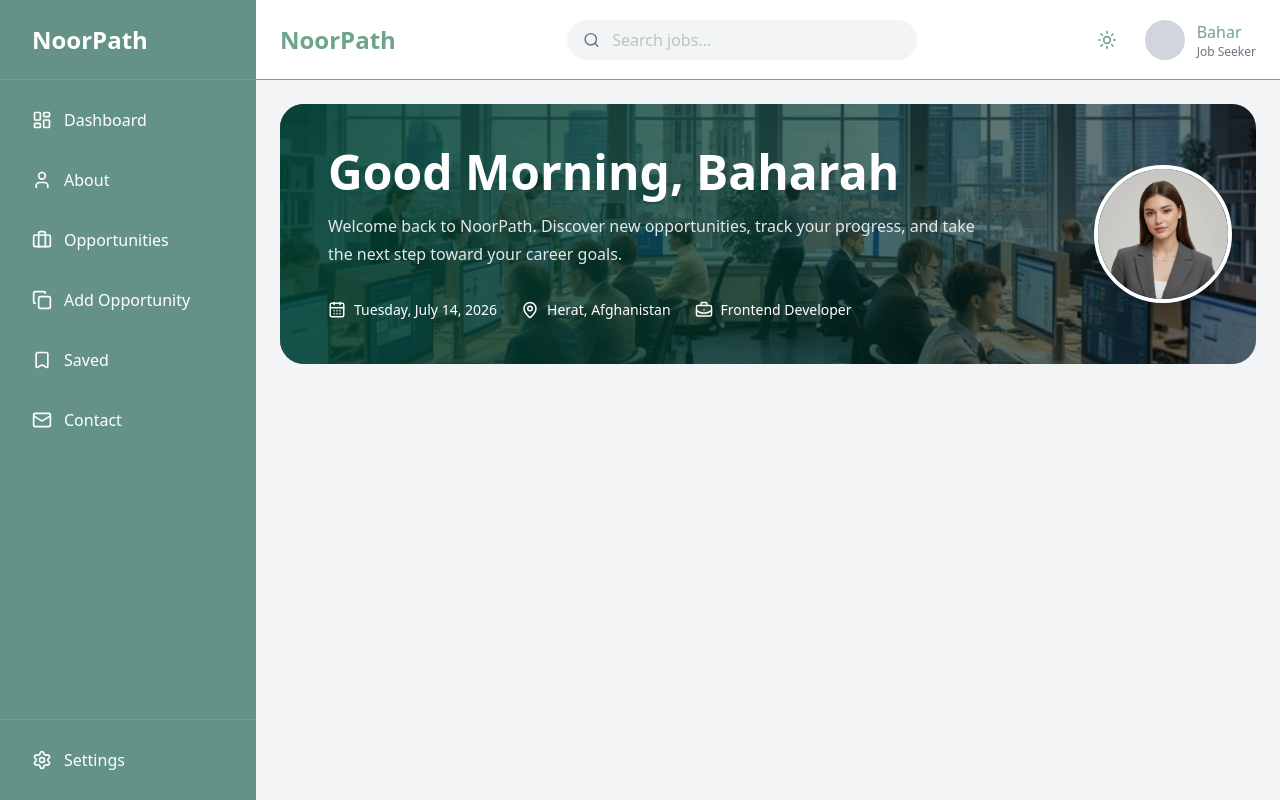
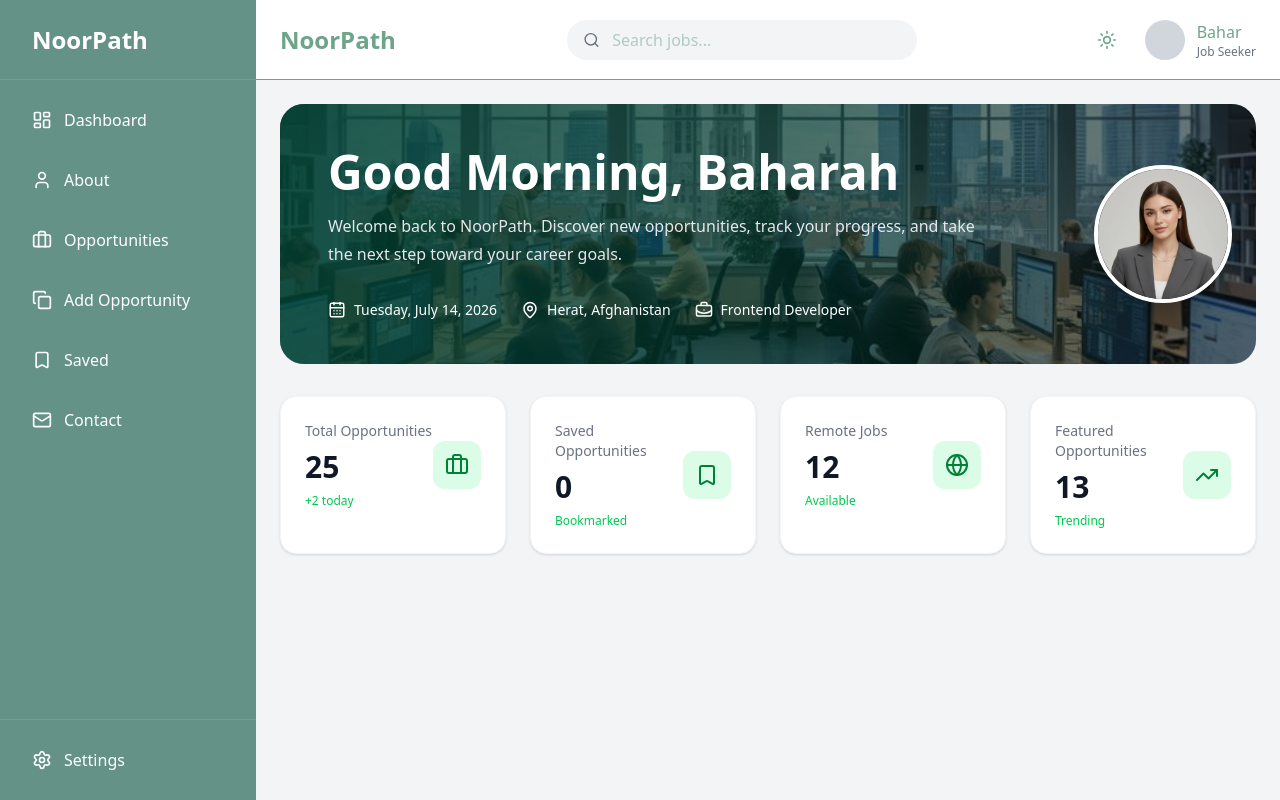
Before and after one commit to Baharah-Rostami/NoorPath, a Next.js app: page /dashboard in a window 1280 px wide. Built offline with nearby package versions, Linux system fonts and the light colour scheme.

Commit message:
stats cards added to dashboard page

```diff
--- a/app/dashboard/page.tsx
+++ b/app/dashboard/page.tsx
@@ -1,10 +1,12 @@
 import DashboardBanner from "@/components/dashboard/DashboardBanner";
+import StatsCards from "@/components/dashboard/StatsCard";
+
 export default function DashboardPage() {
   return (
    <main className="space-y-8">
 
     <DashboardBanner />
-
+    <StatsCards/>
 </main>
   );
 }
--- a/components/dashboard/StatsCard.tsx
+++ b/components/dashboard/StatsCard.tsx
@@ -0,0 +1,158 @@
+"use client";
+
+import { useEffect, useState } from "react";
+
+import {
+  Briefcase,
+  Bookmark,
+  Globe,
+  TrendingUp,
+} from "lucide-react";
+
+import { getOpportunities } from "@/lib/opportunitiesStorage";
+import { getSavedIds } from "@/lib/savedOpportunities";
+
+import type { Opportunity } from "@/data/opportunities";
+
+
+export default function StatsCards() {
+
+  const [opportunities, setOpportunities] = useState<Opportunity[]>([]);
+  const [savedCount, setSavedCount] = useState(0);
+
+
+  useEffect(() => {
+
+    setOpportunities(
+      getOpportunities()
+    );
+
+
+    setSavedCount(
+      getSavedIds().length
+    );
+
+  }, []);
+
+
+
+  const stats = [
+    {
+      title: "Total Opportunities",
+      value: opportunities.length,
+      subtitle: "+2 today",
+      icon: Briefcase,
+    },
+
+    {
+      title: "Saved Opportunities",
+      value: savedCount,
+      subtitle: "Bookmarked",
+      icon: Bookmark,
+    },
+
+    {
+      title: "Remote Jobs",
+      value: opportunities.filter(
+        (job)=>job.remote
+      ).length,
+      subtitle: "Available",
+      icon: Globe,
+    },
+
+    {
+      title: "Featured Opportunities",
+      value: opportunities.filter(
+        (job)=>job.featured
+      ).length,
+      subtitle: "Trending",
+      icon: TrendingUp,
+    },
+  ];
+
+
+
+  return (
+    <section
+      className="grid grid-cols-1 sm:grid-cols-2 xl:grid-cols-4 gap-6
+      ">
+
+      {
+        stats.map((stat)=>{
+
+          const Icon = stat.icon;
+
+
+          return (
+            <div
+              key={stat.title}
+              className=" bg-white dark:bg-zinc-900 rounded-2xl p-6 border border-gray-100 dark:border-zinc-800 shadow-sm hover:shadow-md  transition
+              "
+            >
+
+              <div className=" flex items-center justify-between
+              ">
+
+                <div>
+
+                  <p className="
+                  text-sm
+                  text-gray-500
+                  dark:text-gray-400
+                  ">
+                    {stat.title}
+                  </p>
+
+
+                  <h2 className="
+                  text-3xl
+                  font-bold
+                  mt-2
+                  text-gray-900
+                  dark:text-white
+                  ">
+                    {stat.value}
+                  </h2>
+
+
+                  <p className="
+                  text-xs
+                  text-green-500
+                  mt-2
+                  ">
+                    {stat.subtitle}
+                  </p>
+
+                </div>
+
+
+
+                <div className="
+                p-3
+                rounded-xl
+                bg-green-100
+                dark:bg-green-900/30
+                ">
+
+                  <Icon
+                    size={24}
+                    className="
+                    text-green-700
+                    dark:text-green-500
+                    "
+                  />
+
+                </div>
+
+              </div>
+
+            </div>
+          );
+
+        })
+      }
+
+
+    </section>
+  );
+}
```
